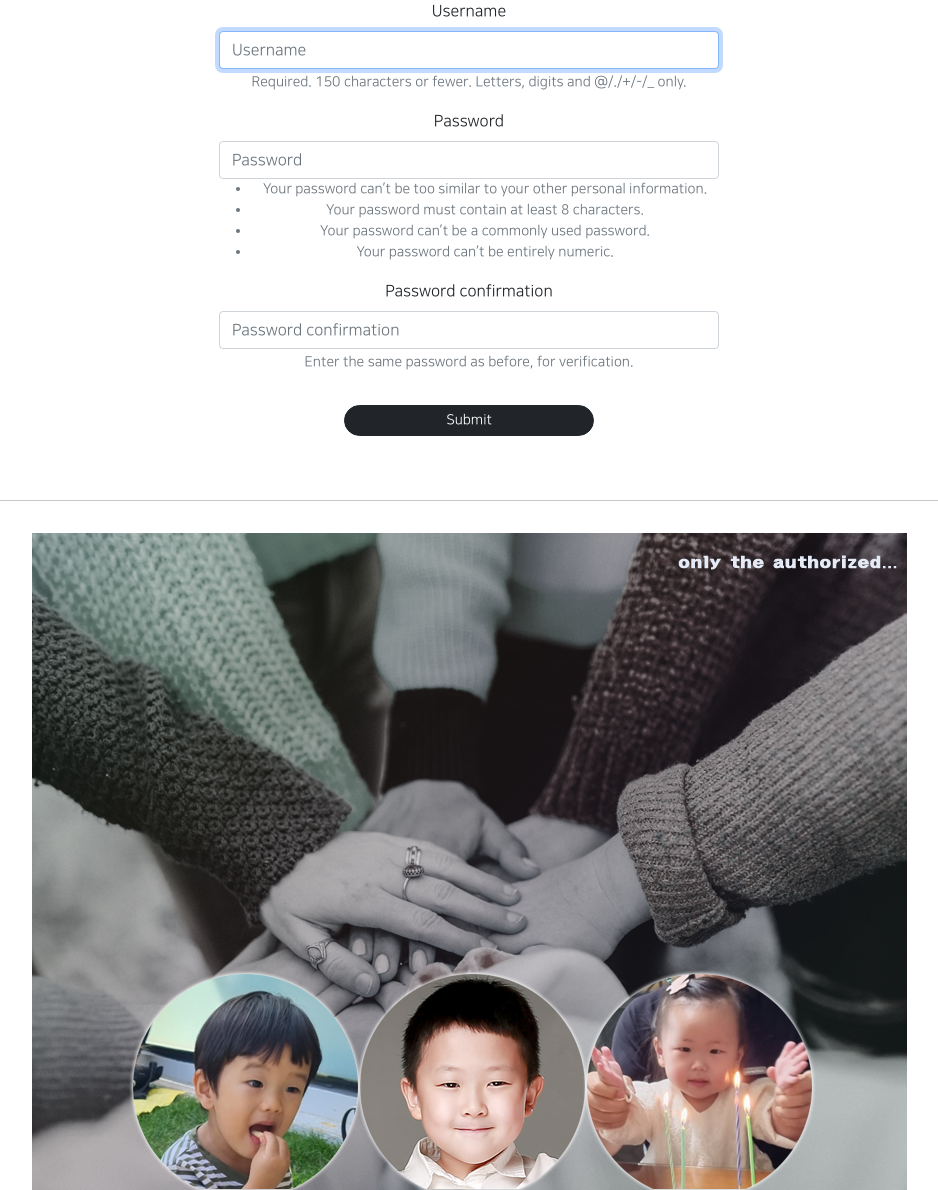
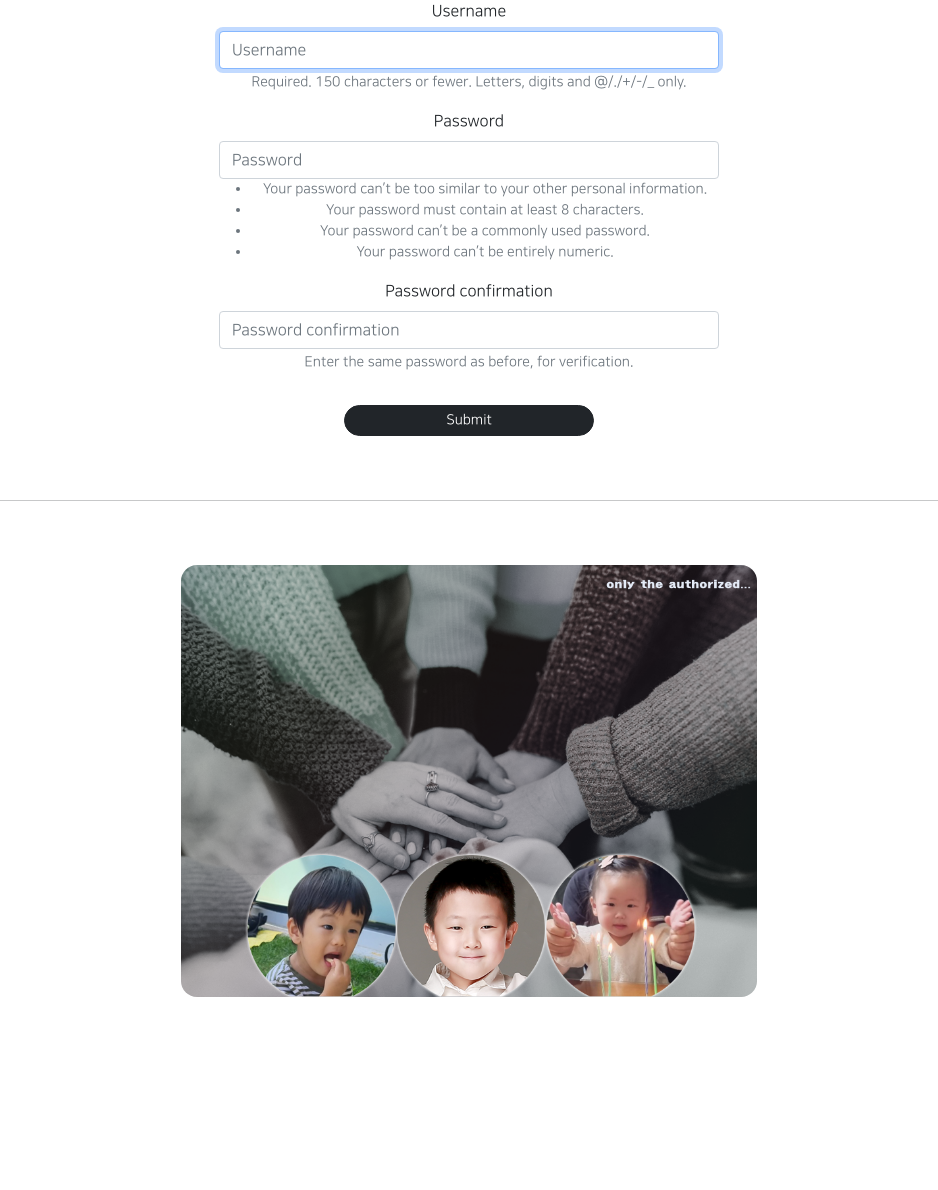
Before and after one commit to flightcheck77/pragmatic2, a Django app: page /accounts/create/ in a window 1280 px wide. Shown: the part 263-1453 px from the top of the page, without its empty margins (171-1109 px from the left). After the commit the page ends 1260 px from the top, so only its background shows below. Run offline with Django 3.2, Linux system fonts and the light colour scheme; some libraries are stand-ins or nearby versions.

Commit message:
title image size 45% on the footer.html

```diff
--- a/templates/footer.html
+++ b/templates/footer.html
@@ -36,6 +36,6 @@
             {% endif %}
         </div>
     {% else %}
-        <img src="{% static 'title2.png' %}">
+        <img src="{% static 'title2.png' %}" style="width:45%; border-radius: 1rem; margin: 2rem 0;">
     {% endif %}
 </div>
```
Also changed, not shown: 1 other file.
